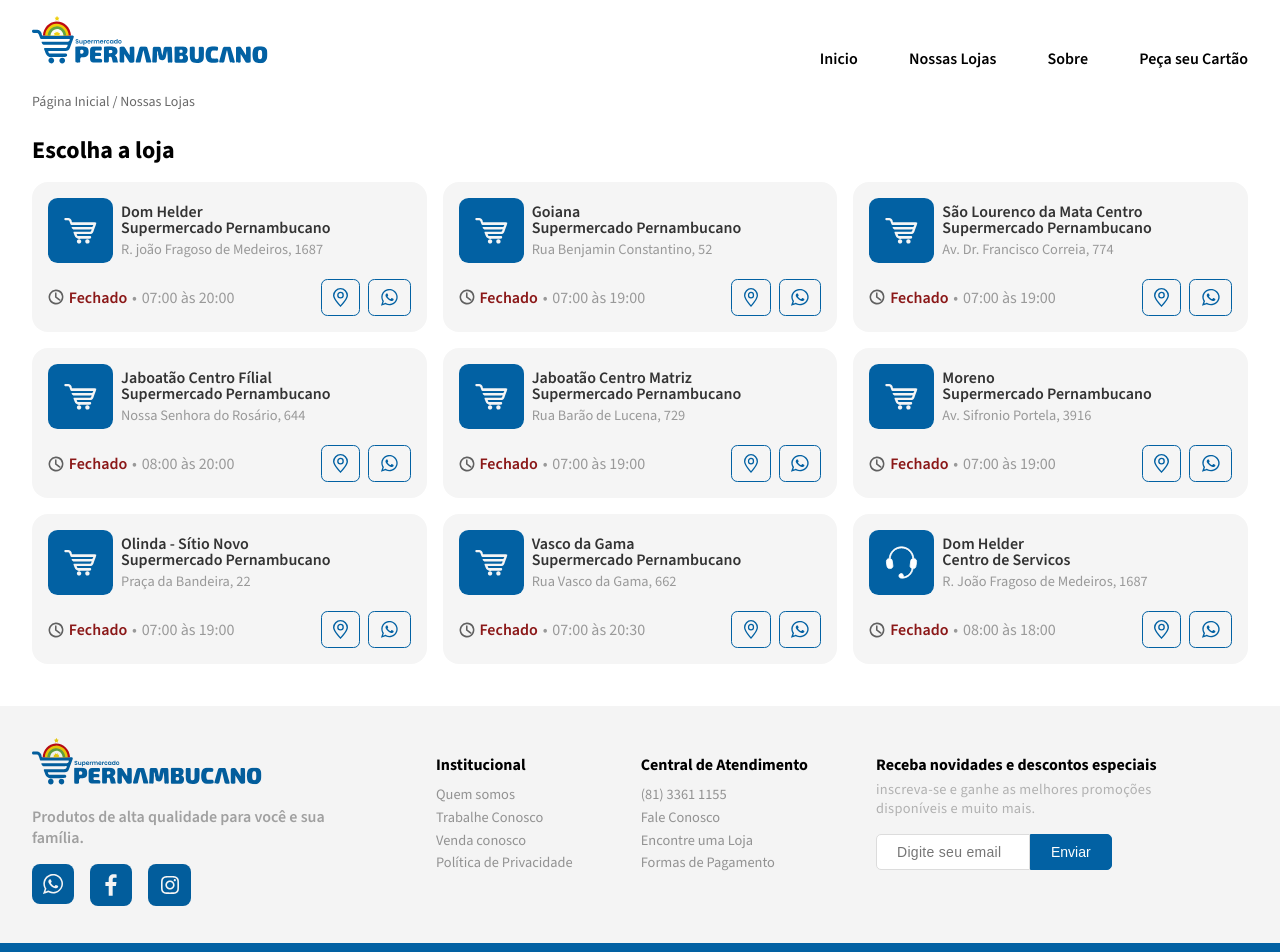
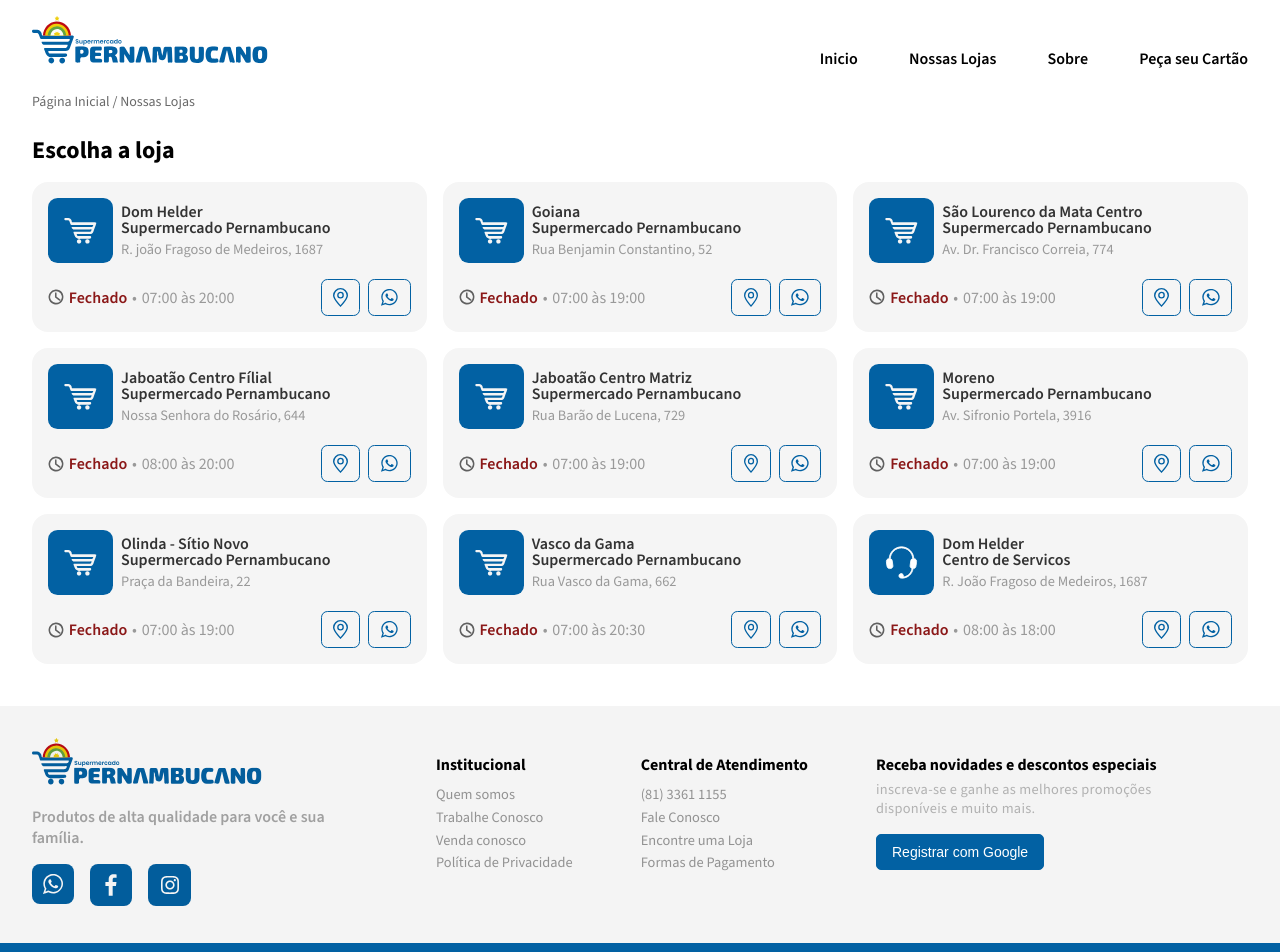
Before and after one commit to STISP/webPE, a React (Vite) app in the folder Pernambucano_WebSite/: page /lojas in a window 1280 px wide. Shown: the top 952 px of the page. Built offline with nearby package versions, Linux system fonts and the light colour scheme.

Commit message:
Add Firebase and Google login functionality, update package dependencies, and refactor code

```diff
--- a/Pernambucano_WebSite/package.json
+++ b/Pernambucano_WebSite/package.json
@@ -11,6 +11,7 @@
     "preview": "vite preview"
   },
   "dependencies": {
+    "firebase": "^10.6.0",
     "react": "^18.2.0",
     "react-dom": "^18.2.0",
     "react-loading-skeleton": "^3.3.1",
--- a/Pernambucano_WebSite/src/App.css
+++ b/Pernambucano_WebSite/src/App.css
@@ -745,23 +745,12 @@
   letter-spacing: 0.3px;
   line-height: normal;
 }
-.Recebapromocoes input {
-  max-width: 7rem;
-  width: 100%;
-  padding: 9px 20px;
-  letter-spacing: 0.3px;
-  color: #313131;
-  outline: 0;
-  border-radius: 5px 0 0 5px;
-  font-size: 14px;
-  border: 1px solid #dcdcdc;
-}
+
 .Recebapromocoes button {
-  background-color: #0261a3;
   color: #fff;
   border: none;
-  padding: 9px 20px;
-  border-radius: 0 5px 5px 0;
+  padding: 9px 15px;
+  border-radius: 5px;
   font-size: 14px;
   cursor: pointer;
   transition: all 0.3s ease;
--- a/Pernambucano_WebSite/src/App.jsx
+++ b/Pernambucano_WebSite/src/App.jsx
@@ -113,7 +113,7 @@
                     <div className="blocoAnuncio">
                     </div>
                     <div className="flex2">
-                        <a href='https://wa.me/551221360100' target='_blank' className="FacaSeuCartao" rel="noreferrer">
+                        <a href='https://wa.me/551221360100' target='_blank' className="FacaSeuCartao">
                             <h3>Torne suas compras ainda mais faceis com o nosso cartão!</h3>
                             <button>Peça seu cartão</button>
                         </a>
--- a/Pernambucano_WebSite/src/components/DetalhesLoja.jsx
+++ b/Pernambucano_WebSite/src/components/DetalhesLoja.jsx
@@ -60,7 +60,6 @@
                     </h5>
                     <div className="LojaInfoAndHorarioFuncionamento">
                         <div>
-
                             <div className="LojaInfo">
                                 <img loading="lazy" className='IconLojaInfo' src={props.image} alt='Logo' />
                                 <div className="NomeLocalizacaoHorario">
--- a/Pernambucano_WebSite/src/components/Footer.jsx
+++ b/Pernambucano_WebSite/src/components/Footer.jsx
@@ -7,10 +7,39 @@
 import { Link } from 'react-router-dom'
 import React, { useState } from 'react';
 import PaymentMethodsModal from '../pages/Sobre/PaymentMethodsModal'
+import { initializeApp } from "firebase/app";
+import { getAnalytics } from "firebase/analytics";
+import { getAuth, GoogleAuthProvider, signInWithPopup } from "firebase/auth";
 
 export default function Footer() {
+    const firebaseConfig = {
+        apiKey: "AIzaSyCogQPbXj0_GzUb1vXycWdU4Upyjo7jcS0",
+        authDomain: "emailspromopenambucano.firebaseapp.com",
+        projectId: "emailspromopenambucano",
+        storageBucket: "emailspromopenambucano.appspot.com",
+        messagingSenderId: "366741265494",
+        appId: "1:366741265494:web:d37bee567f402cf490eff7",
+        measurementId: "G-7Q87KNG7S4"
+    };
+    const app = initializeApp(firebaseConfig);
+    const analytics = getAnalytics(app);
+
+    const handleGoogleLogin = async () => {
+        const provider = new GoogleAuthProvider();
+        const auth = getAuth();
+        try {
+            await signInWithPopup(auth, provider);
+            setButtonText("Registrado com sucesso");
+            setButtonColor("#4CAF50");
+        } catch (error) {
+            console.error(error);
+        }
+    };
+
     const [PoliticModalOpen, setPoliticModalOpen] = useState(false);
     const [PaymentModalOpen, setPaymentModalOpen] = useState(false);
+    const [buttonText, setButtonText] = useState("Registrar com Google");
+    const [buttonColor, setButtonColor] = useState("#0261a3");
 
     const PoliticHandleOpenModal = () => {
         setPoliticModalOpen(true);
@@ -98,13 +127,9 @@
                     <div className="Recebapromocoes">
                         <h3>Receba novidades e descontos especiais</h3>
                         <p>inscreva-se e ganhe as melhores promoções disponíveis e muito mais.</p>
-                        <div className='inputEmail'>
-                            <input name="email" placeholder="Digite seu email" />
-                            <button type="button">Enviar</button>
-                        </div>
+                        <button onClick={handleGoogleLogin} style={{ backgroundColor: buttonColor }}>{buttonText}</button>
                     </div>
                 </div>
-
                 <div className="copyright">
                     <p><strong>©</strong> 2023 - Todos os direitos reservados</p>
                 </div>
--- a/Pernambucano_WebSite/src/pages/Sobre/Sobre.jsx
+++ b/Pernambucano_WebSite/src/pages/Sobre/Sobre.jsx
@@ -1,4 +1,4 @@
-import React, { useState } from 'react';
+import React, { useState, useEffect } from 'react';
 import PoliticaDePrivacidade from '../../pages/Sobre/PoliticaDePrivacidade'
 
 export default function Sobre() {
@@ -52,10 +52,6 @@
                     <h1>Vagas disponiveis:</h1>
                     <div className='vagasAll'>
                         {/*<div className="vaga">Vendas</div>*/}
-                        <div className="vaga">Gerente de loja</div>
-                        <div className="vaga">Estoquista</div>
-                        <div className="vaga">Operador(a) de loja</div>
-                        <div className="vaga">Balconista</div>
                     </div>
                     <p>Envie seu currículo com a vaga que deseja e sua foto para o email: <a href="mailto:vagasemsupermercadope@gmail.com">vagasemsupermercadope@gmail.com</a></p>
                 </div>
```
Also changed, not shown: 2 other files (tests, documents, lock files or other folders).
